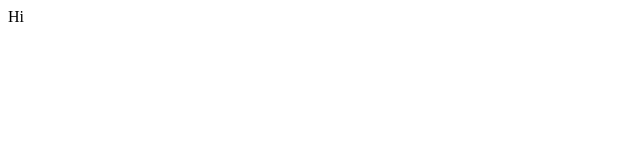
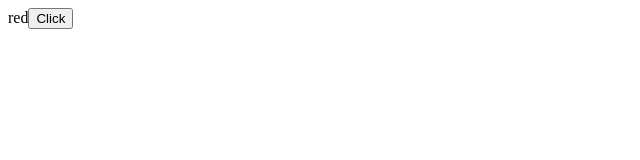
Before and after one commit to myoaung99/RTS-1, a React (Vite) app: page / in a window 1280 px wide. Shown: the top 160 px of the page, without its empty margins (0-640 px from the left). Built offline with nearby package versions, Linux system fonts and the light colour scheme.

Commit message:
typescript with react props

```diff
--- a/src/props/Child.tsx
+++ b/src/props/Child.tsx
@@ -1,5 +1,16 @@
 import React from "react";
 
-export const Child = () => {
-  return <div>Hi</div>;
+interface ChildProps {
+  color: string;
+  children?: React.ReactNode;
+  onClick: () => void;
+}
+
+export const Child: React.FC<ChildProps> = ({ color, onClick }) => {
+  return (
+    <div>
+      {color}
+      <button onClick={onClick}>Click</button>
+    </div>
+  );
 };
--- a/src/props/Parent.tsx
+++ b/src/props/Parent.tsx
@@ -1,8 +1,12 @@
 import React from "react";
 import { Child } from "./Child";
 
-const Parent = () => {
-  return <Child />;
+const Parent: React.FC = () => {
+  return (
+    <Child color="red" onClick={() => alert("hi")}>
+      asldkfj
+    </Child>
+  );
 };
 
 export default Parent;
```
